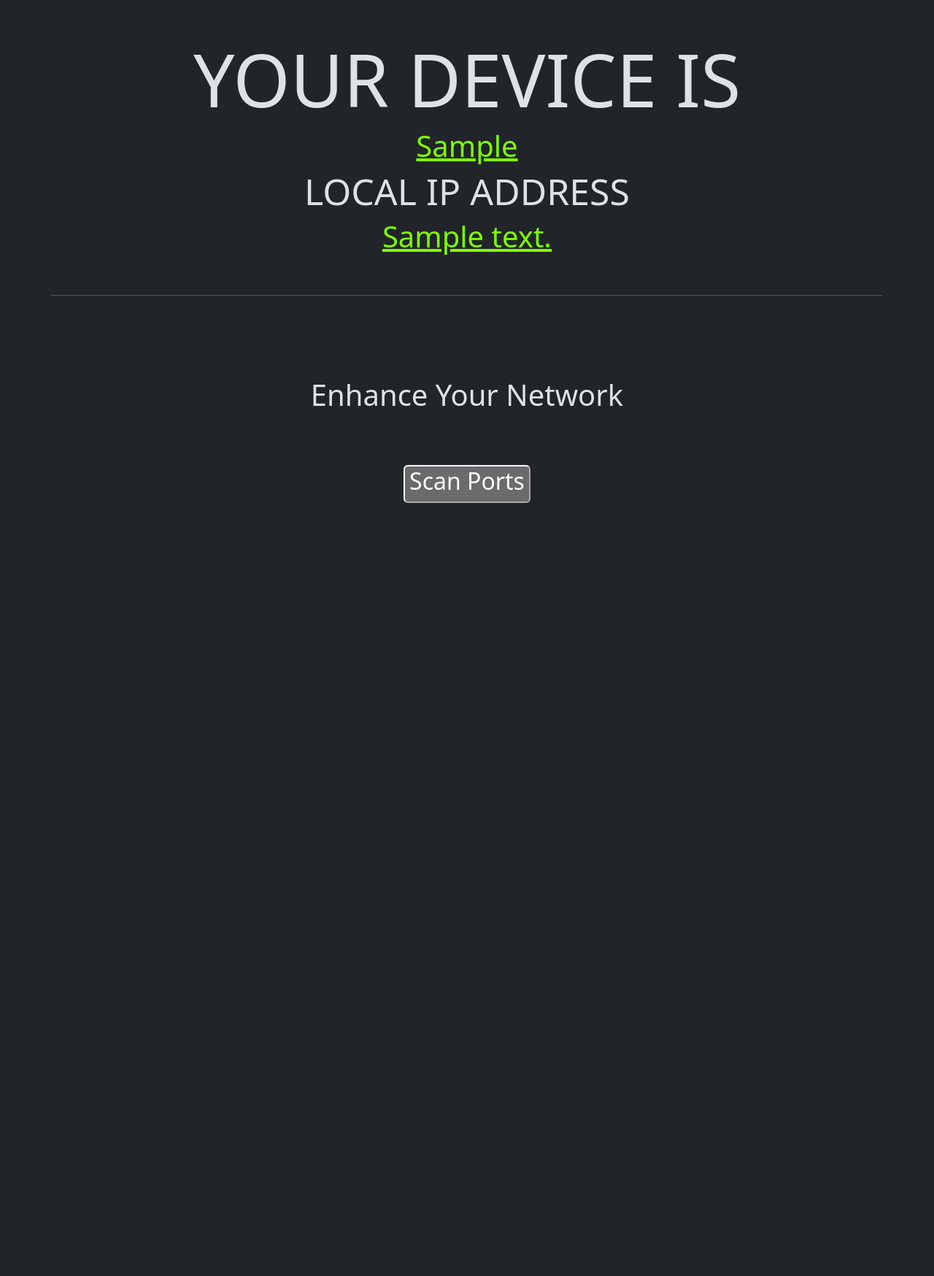
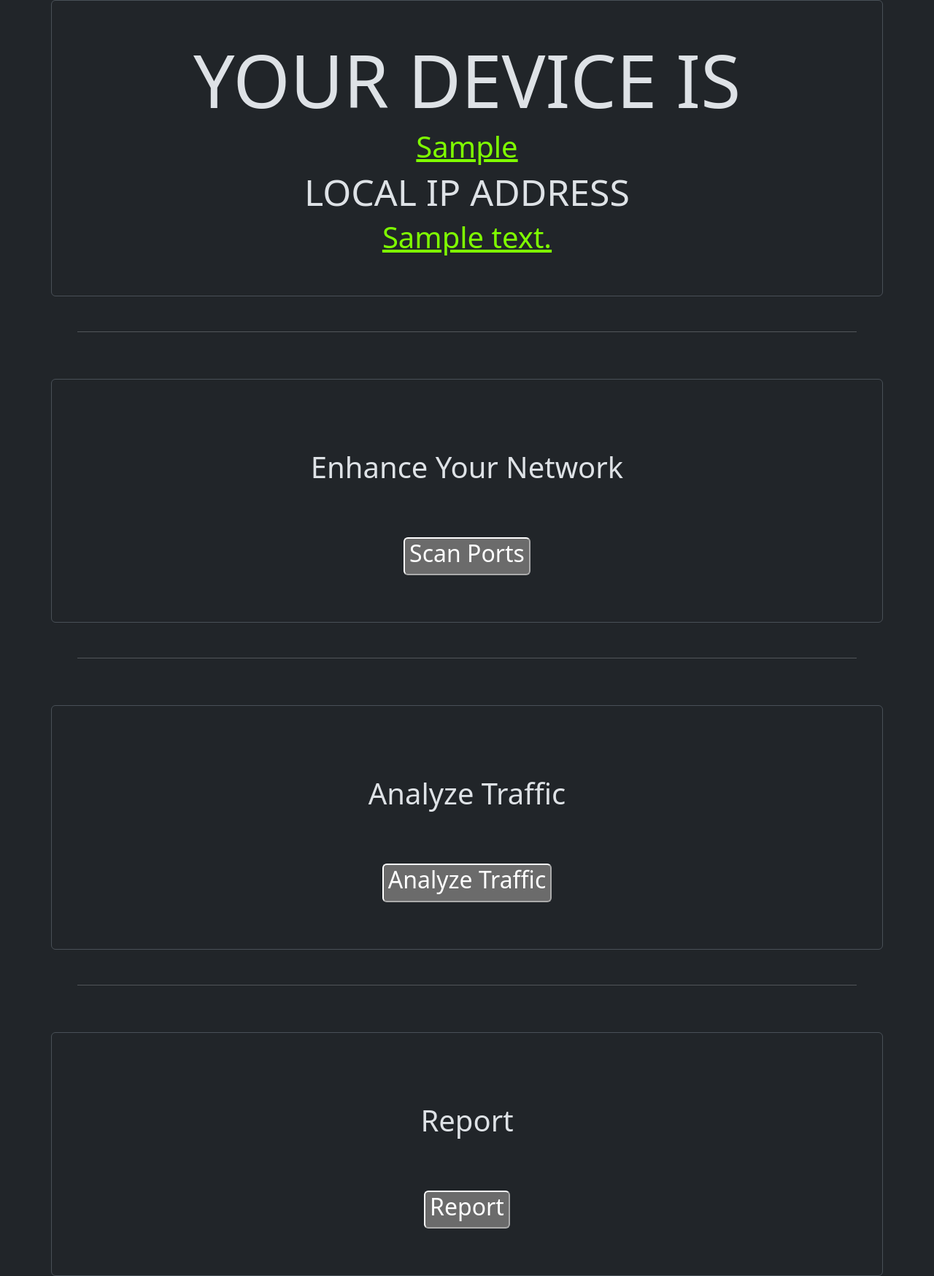
Before and after one commit to WzSohIsMe/Network-Defender-Solution-For-Small-Businesses, a Django app: template NetworkDefenderProject/NetworkDefenderProject/templates/home.html in a window 1280 px wide. Shown: the part 56-1804 px from the top of the page at 73% size. Before the commit the page ends 745 px from the top, so only its background shows below. Run offline with Django 4.2, Linux system fonts and the light colour scheme; the template is opened without the code that fills it: most values are stand-ins (such as "Sample title", 1, 10 or a date in 2020).

Commit message:
Changed Design

```diff
--- a/NetworkDefenderProject/NetworkDefenderProject/templates/home.html
+++ b/NetworkDefenderProject/NetworkDefenderProject/templates/home.html
@@ -14,22 +14,22 @@
 
     <nav class="navbar navbar-expand-lg navbar-dark bg-dark">
         <div class="container-fluid">
-          <a class="navbar-brand" href="home.html">Network Defender</a>
+          <a class="navbar-brand" href="#">Network Defender</a>
           <button class="navbar-toggler" type="button" data-bs-toggle="collapse" data-bs-target="#navbarNavAltMarkup" aria-controls="navbarNavAltMarkup" aria-expanded="false" aria-label="Toggle navigation">
             <span class="navbar-toggler-icon"></span>
           </button>
           <div class="collapse navbar-collapse" id="navbarNavAltMarkup">
             <div class="navbar-nav">
-              <a class="nav-link active" aria-current="page" href="home.html">Home</a>
-              <a class="nav-link" href="result.html">Scan Ports</a>
-              <a class="nav-link" href="#">Analyze Traffic</a>
-              <a class="nav-link" href="#">Report</a>
+              <a class="nav-link active" aria-current="page" href="#">Home</a>
+              <a class="nav-link" href="#PortScanningSection" name="ScanPorts" type="button">Scan Ports</a>
+              <a class="nav-link" href="#AnalyzeTrafficSection">Analyze Traffic</a>
+              <a class="nav-link" href="#ReportSection">Report</a>
             </div>
           </div>
         </div>
       </nav>
 
-    <div class="container p-5">
+    <div class="container p-5 border rounded">
         <div class="row justify-content-center">
             <h1 class="text-center" style="font-size:100px">YOUR DEVICE IS</h1>
         </div>
@@ -46,20 +46,20 @@
     </div>
 
 
-    <div class="container">
+    <div class="container p-5">
         <div class="row justify-content-center">
             <hr class="dotted">
         </div>
     </div>
 
 <form action="result">
-    <div class="container p-5">
+    <div class="container p-5 border rounded">
         <div class="row justify-content-center">
             <h1 class="text-center p-5">Enhance Your Network</h1>
         </div>
         <div class="row justify-content-center p-3">
             <div class="col justify-content-center text-center">
-                    <button href="result" type="submit" class="justify-content-center rounded " name="ScanPorts" target="_blank" onclick="remindMinutes()"><h2 class="text-center">Scan Ports</h2></button>
+                    <button href="result" type="submit" class="justify-content-center rounded " name="ScanPorts" target="_blank" onclick="remindMinutes()" id="PortScanningSection"><h2 class="text-center">Scan Ports</h2></button>
                     <script>
                         function remindMinutes(){
                             alert("It will take a few minutes to scan your machine. Please be patient.")
@@ -69,7 +69,46 @@
         </div>
         </div>
     </div>
+</form>
 
+<div class="container p-5">
+    <div class="row justify-content-center">
+        <hr class="dotted">
+    </div>
+</div>
+
+<form action="traffic">
+    <div class="container p-5 border rounded">
+        <div class="row justify-content-center">
+            <h1 class="text-center p-5">Analyze Traffic</h1>
+        </div>
+        <div class="row justify-content-center p-3">
+            <div class="col justify-content-center text-center">
+                    <button href="traffic" type="submit" class="justify-content-center rounded " name="AnalyzeTraffoc" target="_blank" id="AnalyzeTrafficSection"><h2 class="text-center">Analyze Traffic</h2></button>
+            </div>
+        </div>
+        </div>
+    </div>
+</form>
+
+<div class="container p-5">
+    <div class="row justify-content-center">
+        <hr class="dotted">
+    </div>
+</div>
+
+<form action="report">
+    <div class="container p-5 border rounded">
+        <div class="row justify-content-center">
+            <h1 class="text-center p-5">Report</h1>
+        </div>
+        <div class="row justify-content-center p-3">
+            <div class="col justify-content-center text-center">
+                    <button href="report" type="submit" class="justify-content-center rounded " name="CreateReport" target="_blank" id="ReportSection"><h2 class="text-center">Report</h2></button>
+            </div>
+        </div>
+        </div>
+    </div>
 </form>
 
 </body>
```
